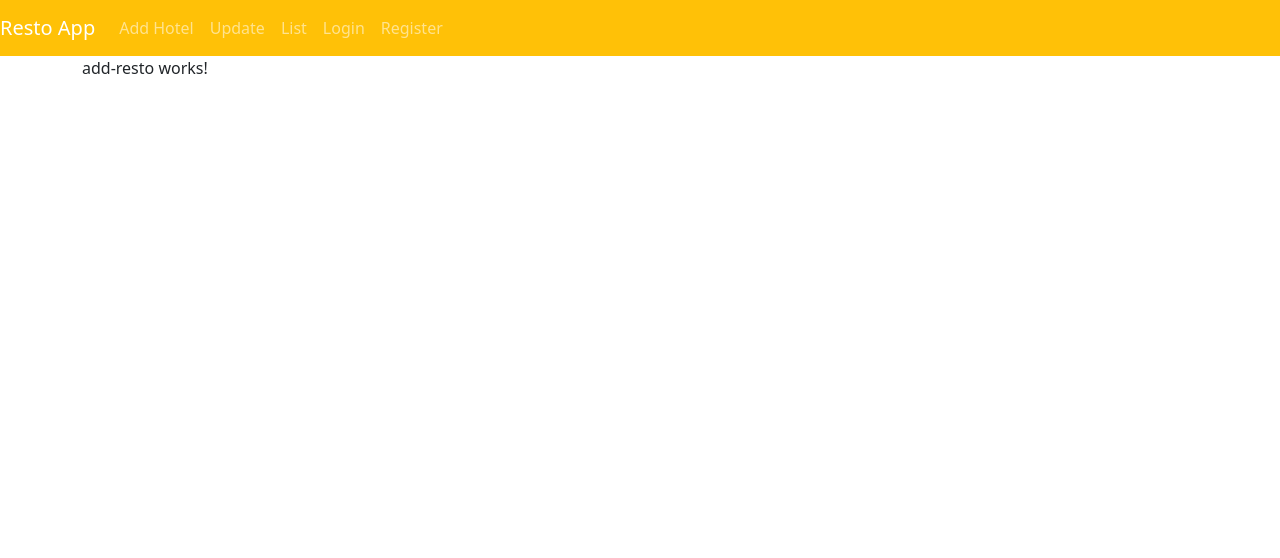
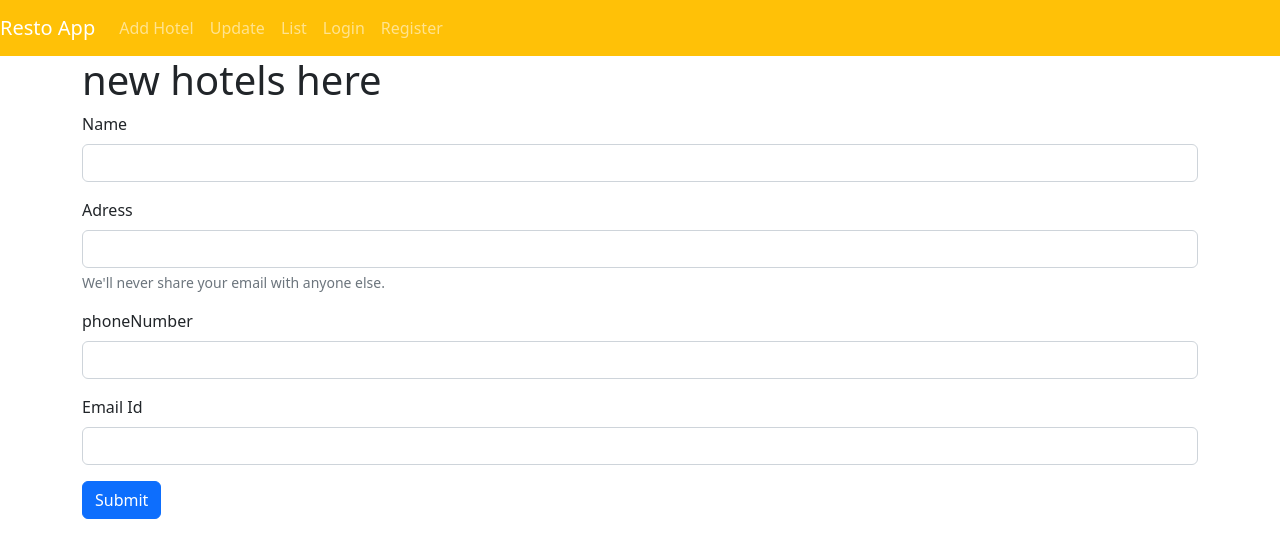
Before and after one commit to JayashreeJanani/AngularRestDemo, an Angular app: page /add in a window 1280 px wide. Shown: the top 558 px of the page. Built offline with nearby package versions, Linux system fonts and the light colour scheme.

Commit message:
21_10_2022_16_46_work_post

```diff
--- a/src/app/add-resto/add-resto.component.html
+++ b/src/app/add-resto/add-resto.component.html
@@ -1 +1,26 @@
-<p>add-resto works!</p>
+<div class="jumbotron">
+    <h1> new hotels here</h1>
+</div>
+<form [formGroup]="addRestorant" (ngSubmit)="addresto()">
+    <div class="mb-3">
+      <label class="form-label">Name</label>
+      <input type="text" class="form-control"  formControlName="name">
+
+    </div>
+    <div class="mb-3">
+        <label class="form-label">Adress</label>
+        <input type="text" class="form-control" formControlName="address">
+        <div  class="form-text">We'll never share your email with anyone else.</div>
+      </div>
+      <div class="mb-3">
+        <label class="form-label">phoneNumber</label>
+        <input type="email" class="form-control" formControlName="phoneNumber">
+
+      </div>
+      <div class="mb-3">
+        <label class="form-label">Email Id</label>
+        <input type="text" class="form-control" formControlName="emailId">
+
+      </div>
+    <button type="submit" class="btn btn-primary">Submit</button>
+  </form>
--- a/src/app/add-resto/add-resto.component.ts
+++ b/src/app/add-resto/add-resto.component.ts
@@ -1,4 +1,6 @@
 import { Component, OnInit } from '@angular/core';
+import { CommonService } from '../common.service';
+import { FormControl, FormGroup } from '@angular/forms'
 
 @Component({
   selector: 'app-add-resto',
@@ -7,9 +9,22 @@ import { Component, OnInit } from '@angular/core';
 })
 export class AddRestoComponent implements OnInit {
 
-  constructor() { }
+  addRestorant= new FormGroup({
+    name:new FormControl(''),
+    address:new FormControl(''),
+    phoneNumber:new FormControl(''),
+    emailId:new FormControl('')
+  })
+
+  constructor(private resta:CommonService) { }
 
   ngOnInit(): void {
   }
+  addresto(){
+    console.log(this.addRestorant.value);
+    this.resta.addhotel(this.addRestorant.value).subscribe((result)=>{
+      console.log("Added",this.resta);
+    });
+  }
 
 }
--- a/src/app/app.module.ts
+++ b/src/app/app.module.ts
@@ -9,7 +9,7 @@ import { UpdateRestoComponent } from './update-resto/update-resto.component';
 import { LoginRestoComponent } from './login-resto/login-resto.component';
 import { RegisterRestoComponent } from './register-resto/register-resto.component';
 import { HttpClientModule } from '@angular/common/http';
-
+import { ReactiveFormsModule } from '@angular/forms';
 @NgModule({
   declarations: [
     AppComponent,
@@ -22,7 +22,8 @@ import { HttpClientModule } from '@angular/common/http';
   imports: [
     BrowserModule,
     AppRoutingModule,
-    HttpClientModule
+    HttpClientModule,
+    ReactiveFormsModule
   ],
   providers: [],
   bootstrap: [AppComponent]
--- a/src/app/common.service.ts
+++ b/src/app/common.service.ts
@@ -11,4 +11,7 @@ export class CommonService {
   getrestodetails(){
     return this.http.get(this.url);
   }
+  addhotel(data: any){
+    return this.http.post(this.url,data)
+  }
 }
```
